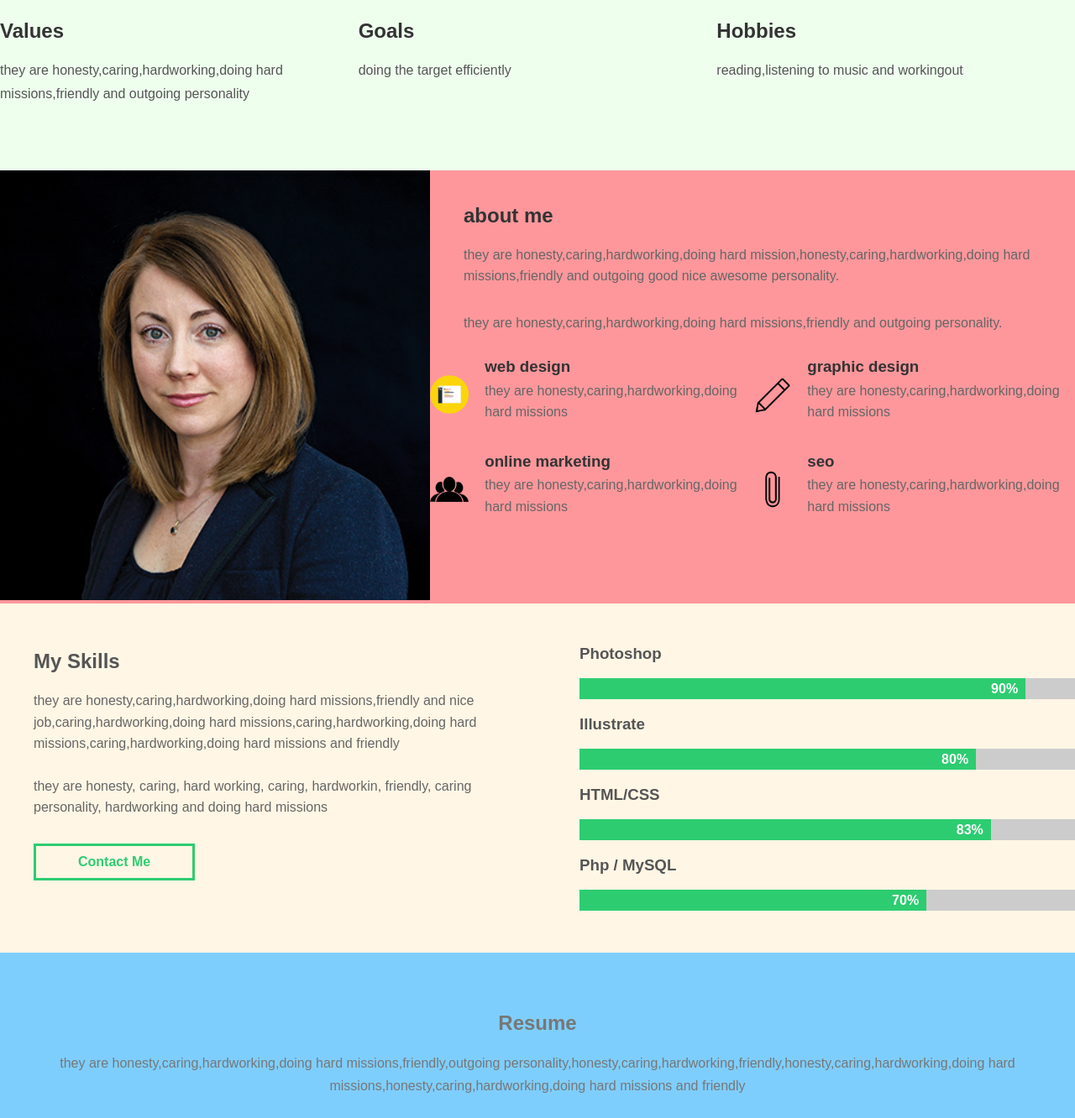
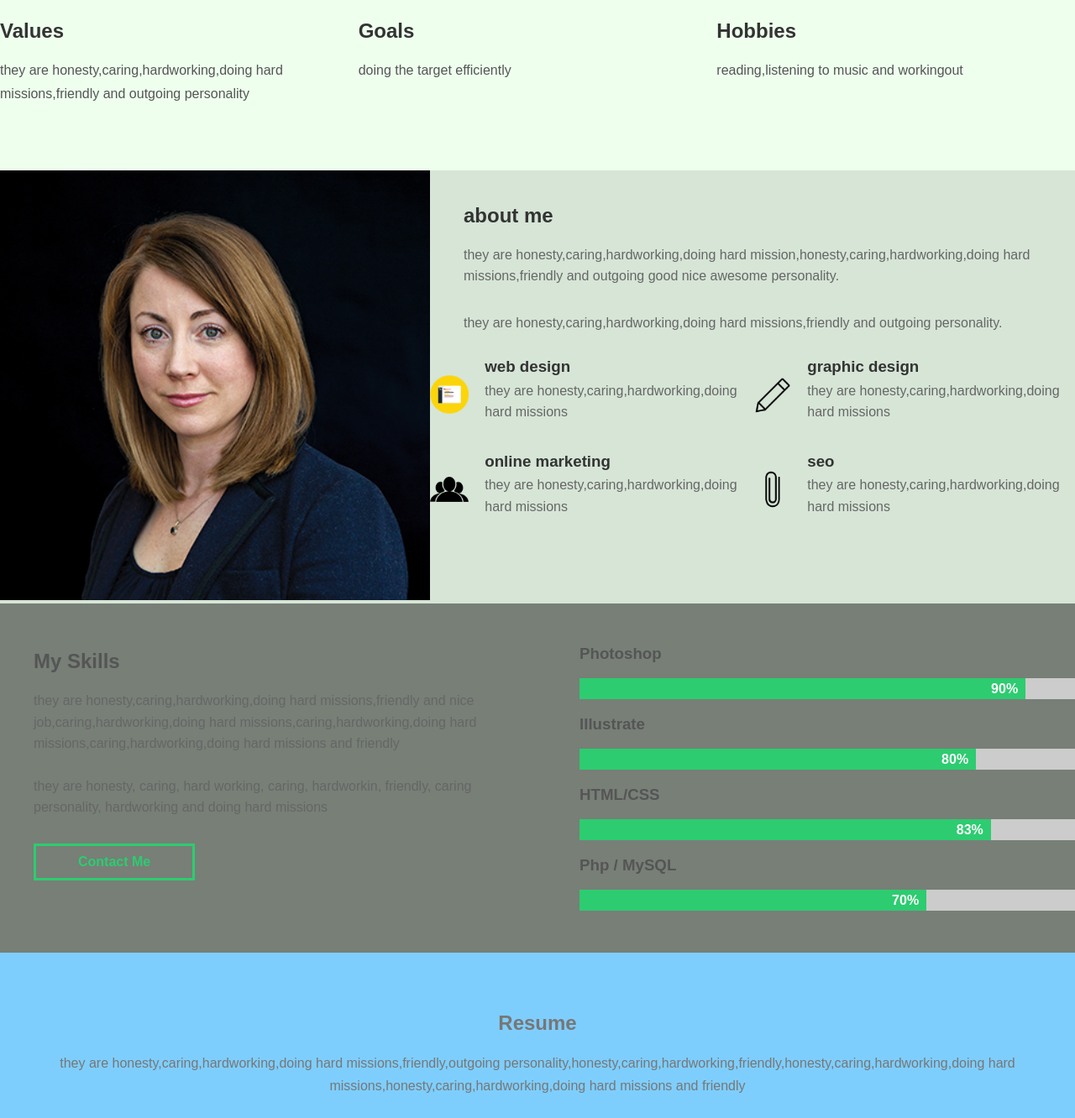
Before and after one commit to mariamory/firstsite, a plain HTML site: page index.html in a window 1280 px wide. Shown: the part 795-2127 px from the top of the page at 84% size. Drawn offline with Linux system fonts and the light colour scheme.

Commit message:
Update style.css

```diff
--- a/css/style.css
+++ b/css/style.css
@@ -27,7 +27,7 @@ body {background-color:#3B403B}
 .features .feature p {line-height:1.7;color:#555;padding:0 20px 0 0}
 /*end features*/
 /*start about me*/
-.about-me {background-color:#FD979B;overflow:hidden}
+.about-me {background-color:#D6E5D6;overflow:hidden}
 .about-me .image {width:40%}
 .about-me .image img {width:100%}
 .about-me .info {width:60%}
@@ -44,7 +44,7 @@ body {background-color:#3B403B}
 .about-me .info .hobbies .content .text p {margin-top:0}
 /*end about me*/
 /*start my skills*/
-.my-skills {padding-top:30px;padding-bottom:50px;background-color:#FFF6E5;overflow:hidden}
+.my-skills {padding-top:30px;padding-bottom:50px;background-color:#777F77;overflow:hidden}
 .my-skills .skills, .my-skills .progress {width:50%}
 .my-skills .skills h2 {margin:25px 0 20px 40px;color:#555}
 .my-skills .skills p {margin:0 0 10px 40px;color:#666;line-height:1.6}
```
